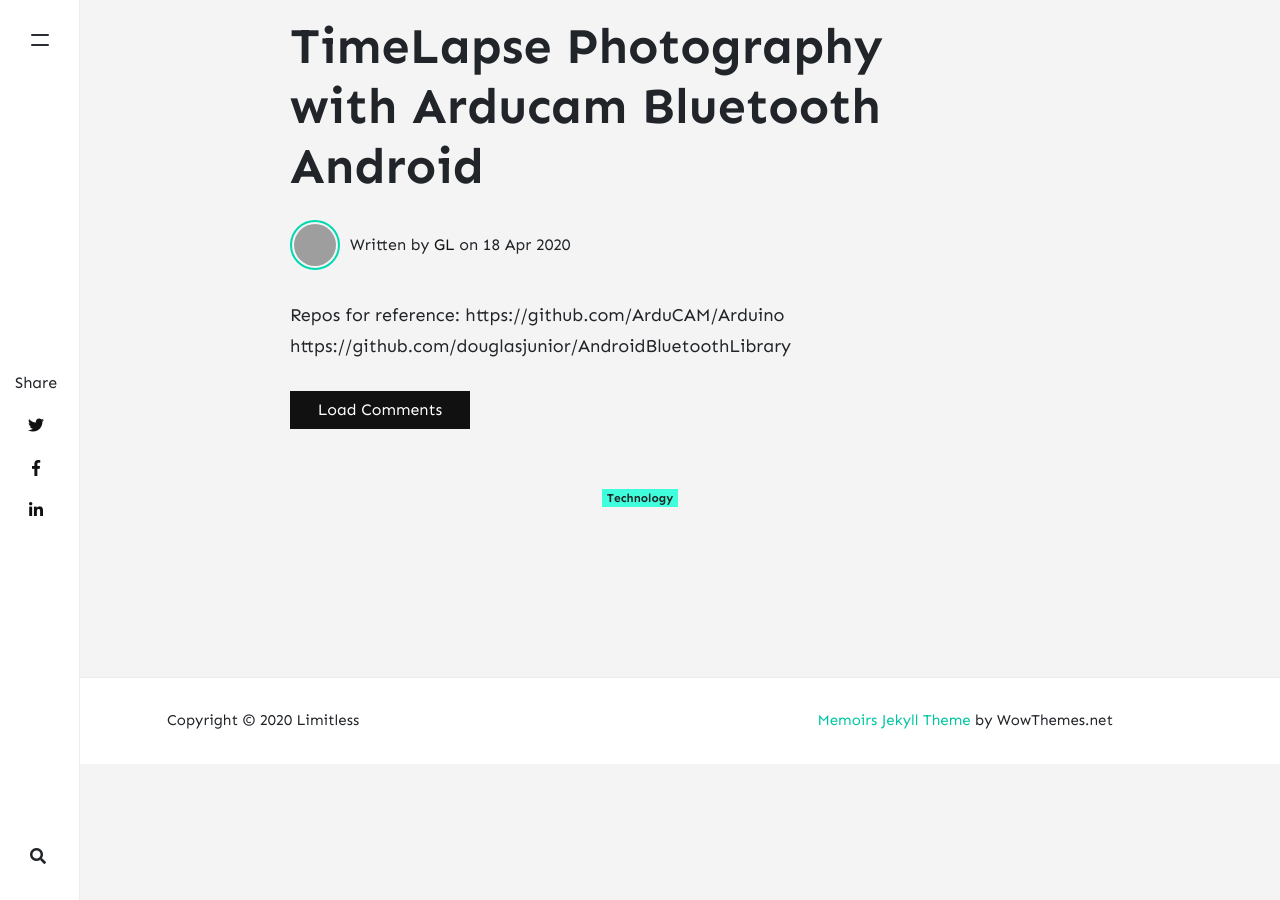
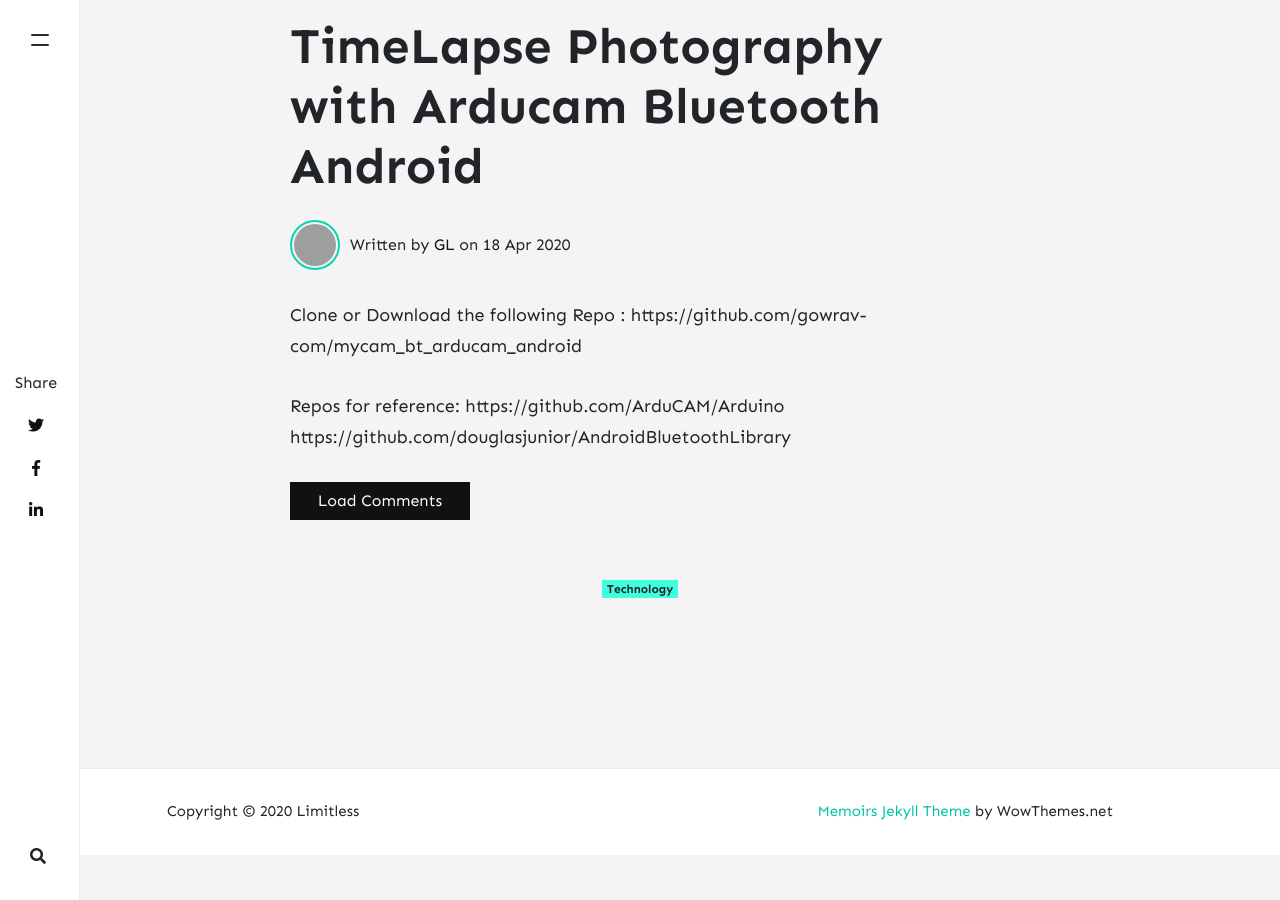
Before and after one commit to gowrav/gowrav.github.io, a Jekyll site: the page built from _posts/2020-04-18-timelapse-photography-with-arducam-bt-android.md, in a window 1280 px wide. Built offline with Jekyll 4.4.1, drawn with Linux system fonts in a browser that asks for light colours; nearby versions of some CDN libraries; comment, search, counter and statistics services are not loaded; grey boxes are pictures that could not be loaded.

Commit message:
Update 2020-04-18-timelapse-photography-with-arducam-bt-android.md

```diff
--- a/_posts/2020-04-18-timelapse-photography-with-arducam-bt-android.md
+++ b/_posts/2020-04-18-timelapse-photography-with-arducam-bt-android.md
@@ -9,7 +9,7 @@ description: "DIY timelapse for using Arducam,Bluetooth on Arduino and Android P
 rating:
 ---
 
-
+Clone or Download the following Repo : https://github.com/gowrav-com/mycam_bt_arducam_android
 
 Repos for reference:
   https://github.com/ArduCAM/Arduino
```
